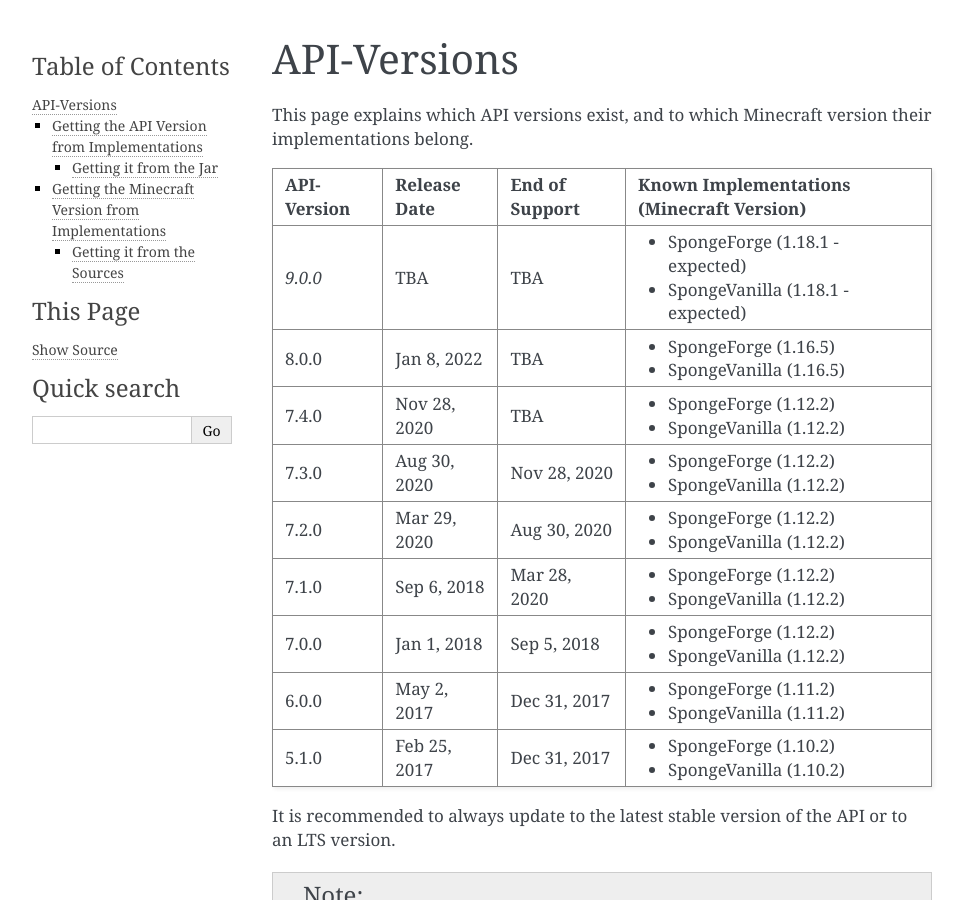
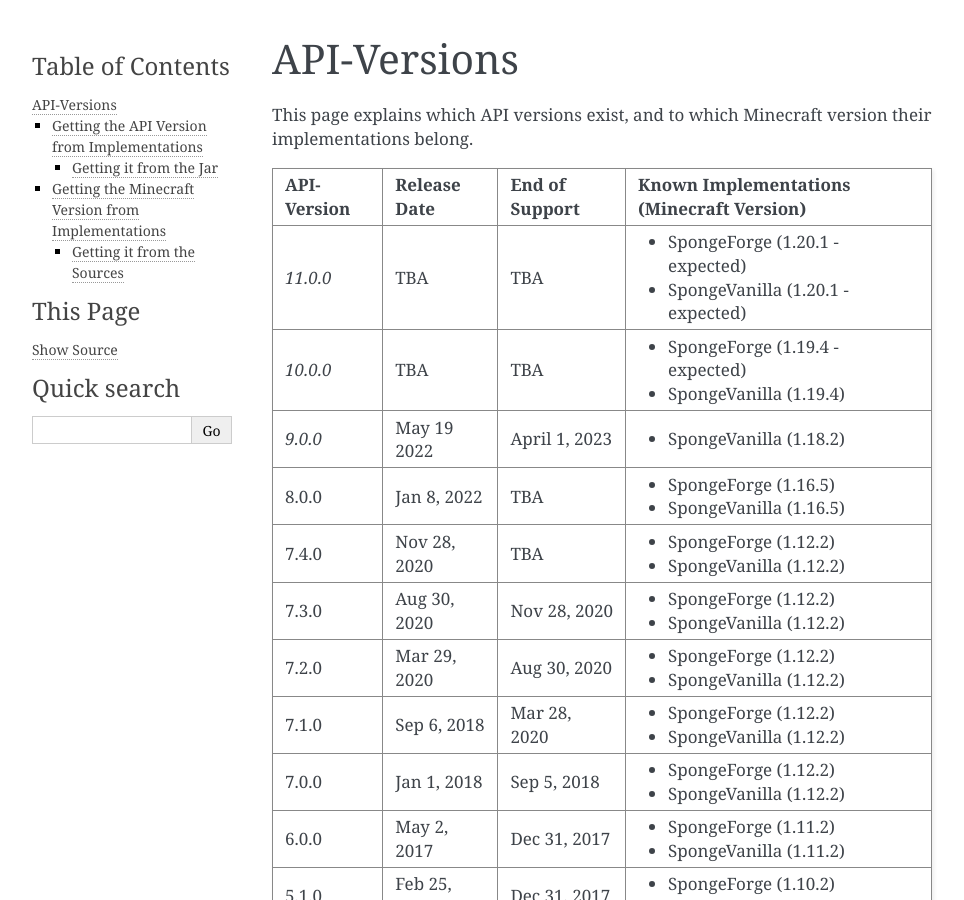
Before and after one commit to SpongePowered/SpongeDocs, a Sphinx documentation site: the page built from source/plugin/api-versions.rst, in a window 1280 px wide and 900 px high. Shown: the whole window, without its empty margins (148-1112 px from the left). Built offline with Sphinx 7.4.7, drawn with Linux system fonts in a browser that asks for light colours.

Commit message:
Dont give api 9 hope

```diff
--- a/source/plugin/api-versions.rst
+++ b/source/plugin/api-versions.rst
@@ -7,8 +7,13 @@
 +-------------+--------------+----------------+-------------------------------------------+
 | API-Version | Release Date | End of Support | Known Implementations (Minecraft Version) |
 +=============+==============+================+===========================================+
-| *9.0.0*     | TBA          | TBA            | * SpongeForge (1.18.1 - expected)         |
-|             |              |                | * SpongeVanilla (1.18.1 - expected)       |
+| *11.0.0*    | TBA          | TBA            | * SpongeForge (1.20.1 - expected)         |
+|             |              |                | * SpongeVanilla (1.20.1 - expected)       |
++-------------+--------------+----------------+-------------------------------------------+
+| *10.0.0*    | TBA          | TBA            | * SpongeForge (1.19.4 - expected)         |
+|             |              |                | * SpongeVanilla (1.19.4)                  |
++-------------+--------------+----------------+-------------------------------------------+
+| *9.0.0*     | May 19 2022  | April 1, 2023  | * SpongeVanilla (1.18.2)                  |
 +-------------+--------------+----------------+-------------------------------------------+
 | 8.0.0       | Jan 8, 2022  | TBA            | * SpongeForge (1.16.5)                    |
 |             |              |                | * SpongeVanilla (1.16.5)                  |
```
